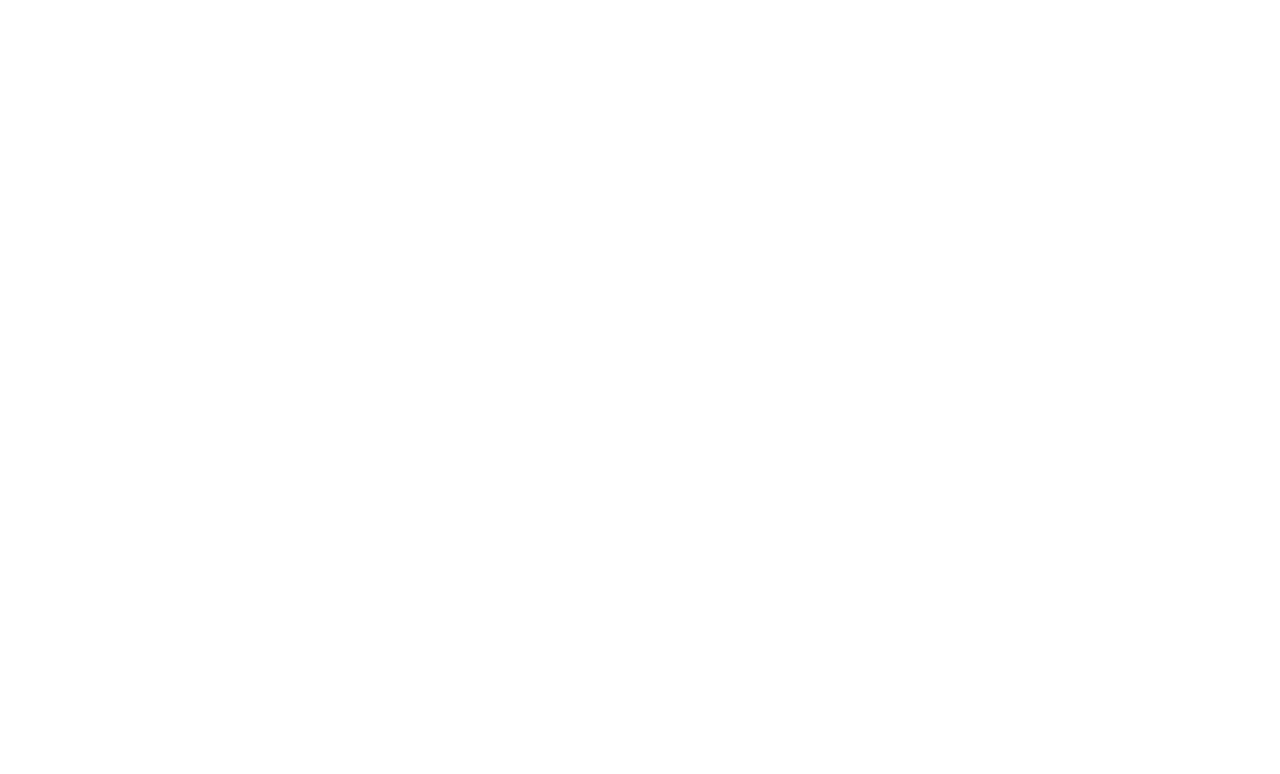
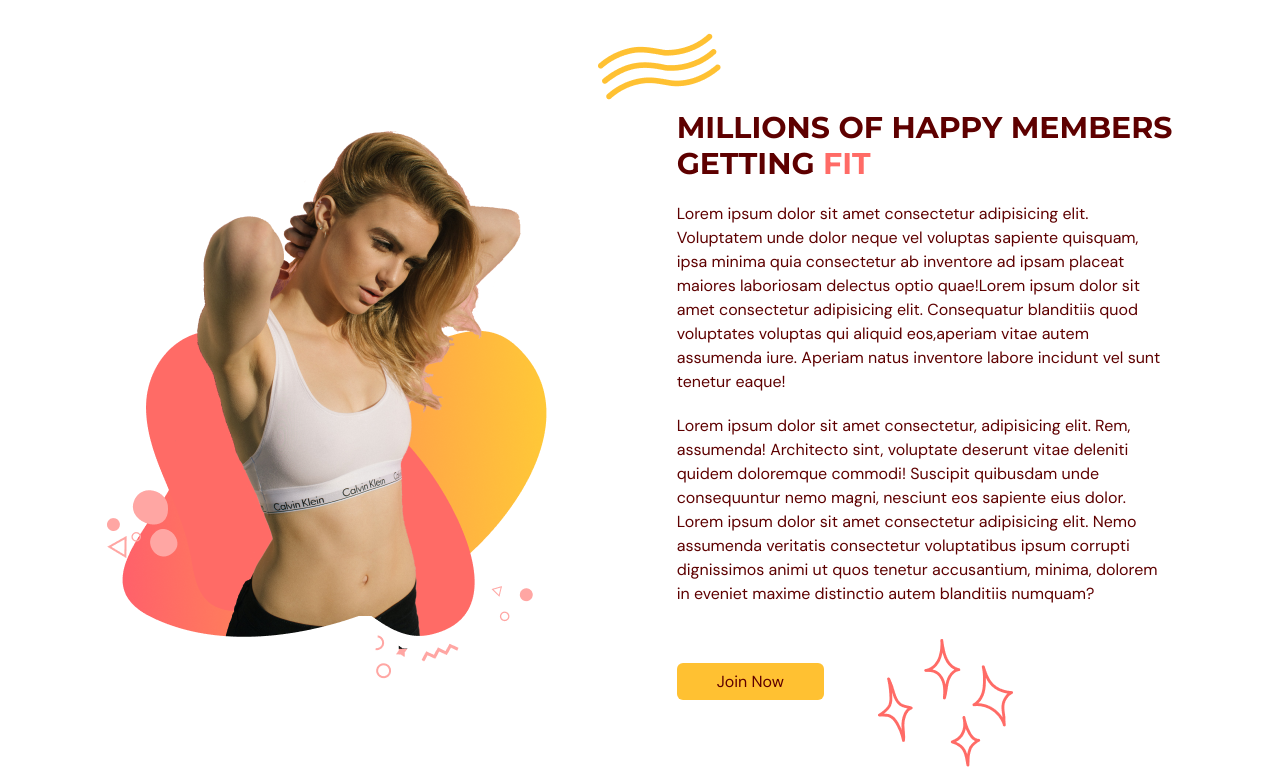
Before and after one commit to khaingthinzarthwe/gym, a React (Vite) app: page / in a window 1280 px wide. Shown: the part 1386-2160 px from the top of the page. Before the commit the page ends 1600 px from the top, so only its background shows below. Built offline with nearby package versions, Linux system fonts and the light colour scheme.

Commit message:
Building & Styling Benefits Page Graphics & Description

```diff
--- a/src/scenes/benefits/index.tsx
+++ b/src/scenes/benefits/index.tsx
@@ -3,6 +3,8 @@
 import { HomeModernIcon, UserGroupIcon, AcademicCapIcon } from "@heroicons/react/24/solid";
 import { motion } from "framer-motion";
 import Benefit from "./Benefit";
+import ActionButton from "@/shared/ActionButton";
+import BenefitsPageGraphic from '@/assets/BenefitsPageGraphic.png';
 
 const benefits: Array<BenefitType> = [
     {
@@ -68,6 +70,50 @@
                     />
                 ))}
             </motion.div>
+
+            {/* GRAPHICS AND DESCRIPTION */}
+            <div className="mt-16 items-center justify-between gap-20 md:mt-28 md:flex">
+                {/* GRAPHICS */}
+                <img className="mx-auto" alt="benefits-page-graphic" src={BenefitsPageGraphic} />
+
+                {/* DESCRIPTION */}
+                <div>
+                    {/* TITLE */}
+                    <div className="relative">
+                        <div className="before:absolute before:-top-20 before:-left-20 before:z-[1] before:content-abstractwaves">
+                            <div>
+                                <HText>
+                                    MILLIONS OF HAPPY MEMBERS GETTING{' '}
+                                    <span className="text-primary-500">FIT</span>
+                                </HText>
+                            </div>
+                        </div>
+                    </div>
+                    {/* DESCRIPT */}
+                    <div>
+                        <p className="my-5">Lorem ipsum dolor sit amet consectetur adipisicing elit. Voluptatem unde dolor neque vel
+                            voluptas sapiente quisquam, ipsa minima quia consectetur ab inventore ad ipsam placeat maiores
+                            laboriosam delectus optio quae!Lorem ipsum dolor sit amet consectetur adipisicing elit.
+                            Consequatur blanditiis quod voluptates voluptas qui aliquid eos,aperiam vitae autem assumenda iure.
+                            Aperiam natus inventore labore incidunt vel sunt tenetur eaque!
+                        </p>
+                        <p className="mb-5">Lorem ipsum dolor sit amet consectetur, adipisicing elit. Rem, assumenda! Architecto sint,
+                            voluptate deserunt vitae deleniti quidem doloremque commodi! Suscipit quibusdam unde consequuntur
+                            nemo magni, nesciunt eos sapiente eius dolor. Lorem ipsum dolor sit amet consectetur adipisicing elit.
+                            Nemo assumenda veritatis consectetur voluptatibus ipsum corrupti dignissimos animi ut quos tenetur
+                            accusantium, minima, dolorem in eveniet maxime distinctio autem blanditiis numquam?
+                        </p>
+                    </div>
+                    {/* BUTTON */}
+                    <div className="relative mt-16">
+                        <div className="before:absolute before:-bottom-20 before:right-40 before:z-[1] before:content-sparkles">
+                            <ActionButton setSelectedPage={setSelectedPage}>
+                                Join Now
+                            </ActionButton>
+                        </div>
+                    </div>
+                </div>
+            </div>
         </motion.div>
     </section>
   )
```
